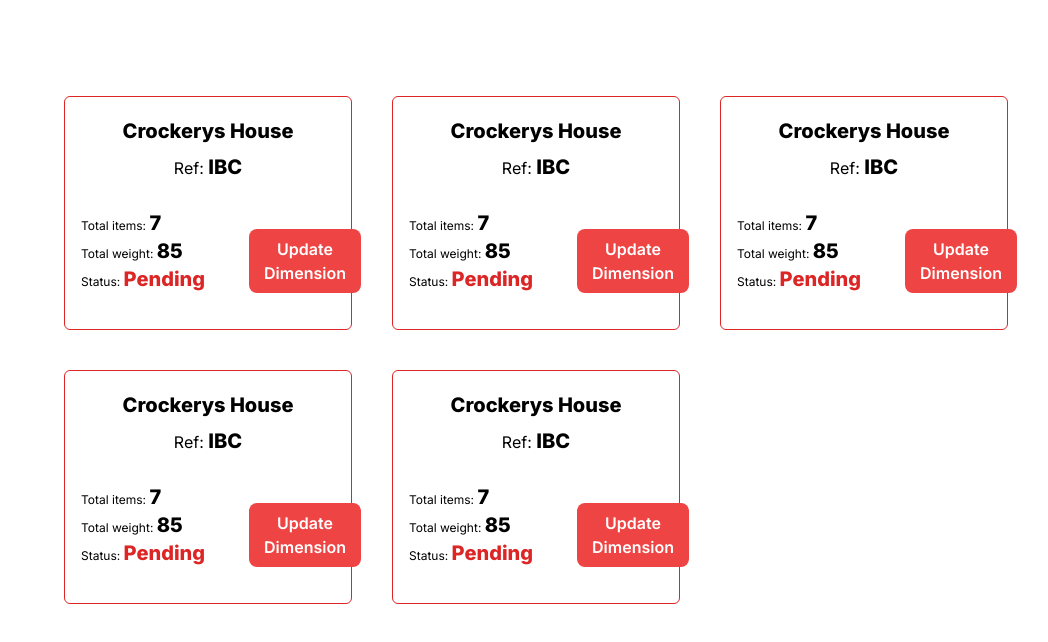
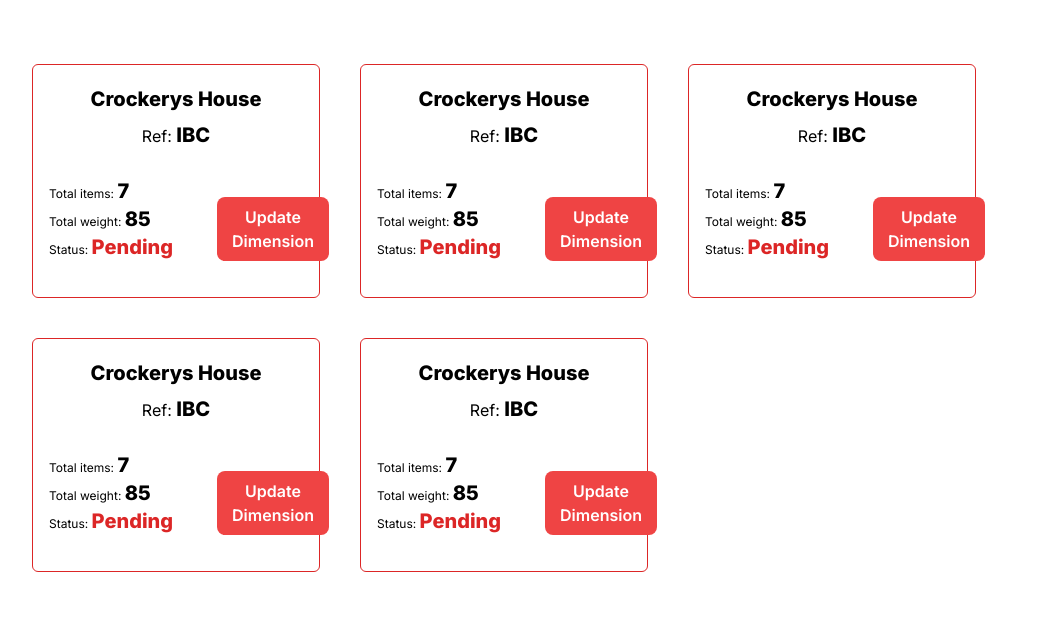
Before and after one commit to pratham-yuxo/sample, a Next.js app: page / in a window 1280 px wide. Shown: the top 642 px of the page, without its empty margins (32-1080 px from the left). Built offline with nearby package versions, Linux system fonts and the light colour scheme.

Commit message:
padding changed

```diff
--- a/src/components/Home.jsx
+++ b/src/components/Home.jsx
@@ -12,7 +12,7 @@ const cardsData = [
 const Home = () => {
   return (
     <div className='flex flex-col justify-center items-center'>
-      <div className='flex flex-wrap gap-6 lg:gap-10 bg-white text-black p-4 lg:p-24'>
+      <div className='flex flex-wrap gap-6 lg:gap-10 bg-white text-black p-4 lg:p-16'>
         {/* rendering all the cards */}
 
           {cardsData.map((card, index) => (
```
